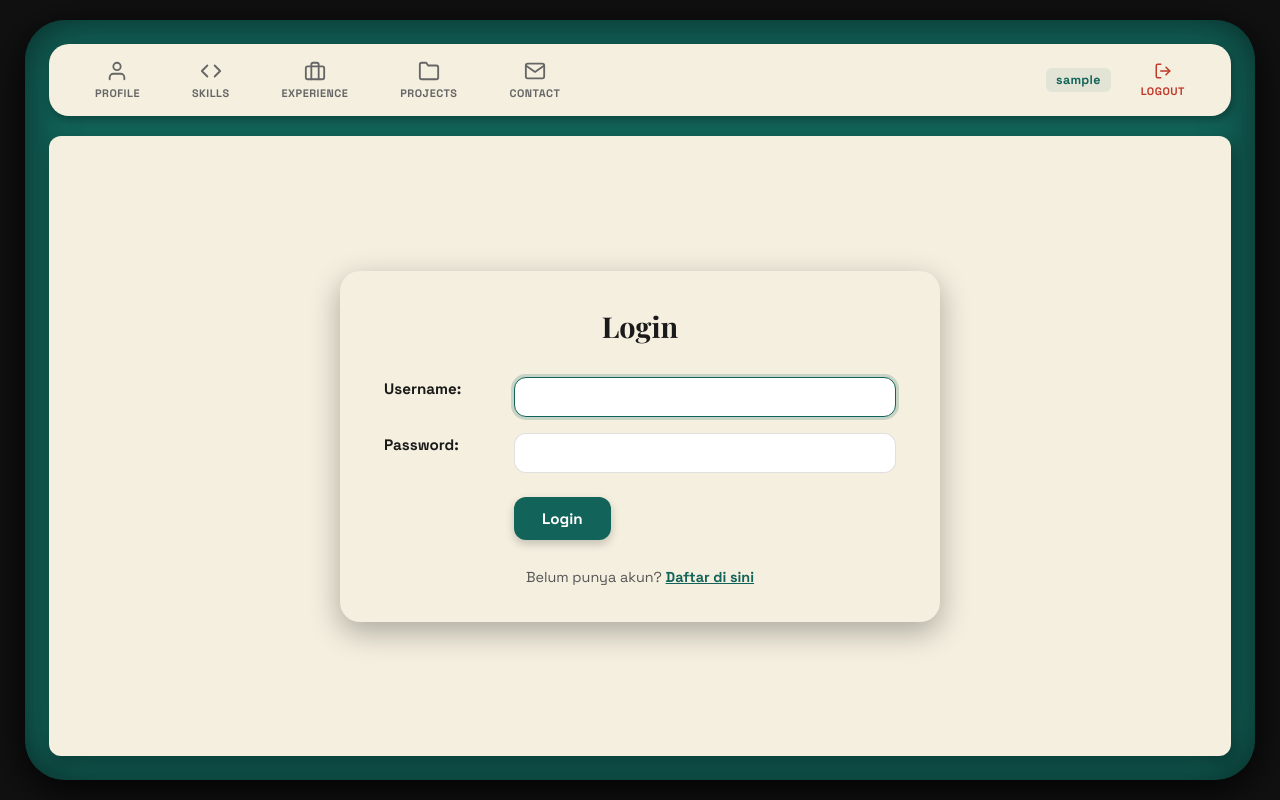
After one commit to kapitrafachriza-byte/myportofolio, a Django app: page /login/ in a window 1280 px wide. The commit adds this page. Run offline with Django 5.2, Linux system fonts and the light colour scheme; the visitor is signed in with stand-in values (Sample User, id 1); some web fonts are replaced.

Commit message:
Add register, login, logout views and templates; set/delete last_login cookie; conditional navbar with user.is_authenticated; lock create/edit/delete experience with login_required and is_superuser; add starred_by ManyToManyField to Experience; add toggle_star view and star component; hide admin buttons in template with if user.is_superuser; add use_natural_foreign_keys to JSON serializer; update 21 unit tests with authorization and star tests

```diff
--- a/main/models.py
+++ b/main/models.py
@@ -1,4 +1,5 @@
 import uuid
+from django.contrib.auth.models import User
 from django.db import models
 
 class Experience(models.Model):
@@ -18,6 +19,9 @@ class Experience(models.Model):
     thumbnail = models.URLField(blank=True, null=True)
     started_at = models.DateTimeField(auto_now_add=True)
     ended_at = models.DateTimeField(blank=True, null=True)
+    starred_by = models.ManyToManyField(
+        User, related_name="starred_experiences", blank=True
+    )
     def __str__(self):
         return self.title
 
--- a/main/urls.py
+++ b/main/urls.py
@@ -8,6 +8,7 @@ from main.views import (
     get_experience_json,
     edit_experience,
     delete_experience,
+    toggle_star,
 )
 
 app_name = "main"
@@ -20,4 +21,5 @@ urlpatterns = [
     path("create-experience/", create_experience, name="create_experience"),
     path("edit-experience/<uuid:id>/", edit_experience, name="edit_experience"),
     path("delete-experience/<uuid:id>/", delete_experience, name="delete_experience"),
+    path("experience/<uuid:experience_id>/star/", toggle_star, name="toggle_star"),
 ]
--- a/portofolio/settings.py
+++ b/portofolio/settings.py
@@ -67,6 +67,7 @@ TEMPLATES = [
         'APP_DIRS': True,
         'OPTIONS': {
             'context_processors': [
+                "django.template.context_processors.debug",
                 'django.template.context_processors.request',
                 'django.contrib.auth.context_processors.auth',
                 'django.contrib.messages.context_processors.messages',
--- a/portofolio/urls.py
+++ b/portofolio/urls.py
@@ -16,8 +16,12 @@ Including another URLconf
 """
 from django.contrib import admin
 from django.urls import path, include
+from portofolio.views import register, login_user, logout_user
 
 urlpatterns = [
     path('admin/', admin.site.urls),
     path('', include('main.urls')),
+    path("register/", register, name="register"),
+    path("login/", login_user, name="login"),
+    path("logout/", logout_user, name="logout"),
 ]
--- a/portofolio/views.py
+++ b/portofolio/views.py
@@ -1,5 +1,44 @@
-from django.shortcuts import render
+import datetime
+from django.shortcuts import render, redirect
+from django.contrib import messages
+from django.contrib.auth import login, logout
+from django.contrib.auth.forms import AuthenticationForm, UserCreationForm
 
 
 def landing_page(request):
     return render(request, "index.html")
+
+def register(request):
+    form = UserCreationForm(request.POST or None)
+
+    if request.method == "POST" and form.is_valid():
+        form.save()
+        messages.success(request, "Akun berhasil dibuat! Silahkan Login")
+        return redirect("login")
+
+    context = {
+      "name": "Kapitra Fachriza Utomo",
+        "form": form,
+    }
+    return render(request, "register.html", context)
+
+def login_user(request):
+    form = AuthenticationForm(request, data=request.POST or None)
+
+    if request.method == "POST" and form.is_valid():
+        login(request, form.get_user())
+        response = redirect("main:show_main")
+        response.set_cookie("last_login", str(datetime.datetime.now()))
+        return response
+
+    context = {
+        "name": "Kapitra Fachriza Utomo",
+        "form": form,
+    }
+    return render(request, "login.html", context)
+
+def logout_user(request):
+    logout(request)
+    response = redirect("login")
+    response.delete_cookie("last_login")
+    return response
--- a/static/css/style.css
+++ b/static/css/style.css
@@ -48,12 +48,39 @@ body {
     height: 72px;
     border-radius: var(--radius-md);
     display: flex;
-    justify-content: center;
+    justify-content: space-between;
     align-items: center;
     gap: 8px;
     padding: 0 24px;
     box-shadow: 2px 4px 10px rgba(0,0,0,0.3);
     flex-shrink: 0;
+}
+
+.nav-auth {
+    display: flex;
+    align-items: center;
+    gap: 8px;
+    margin-left: auto;
+}
+
+.nav-username {
+    font-size: 0.78rem;
+    font-weight: 700;
+    color: var(--teal);
+    letter-spacing: 0.3px;
+    padding: 4px 10px;
+    background-color: rgba(18, 99, 89, 0.08);
+    border-radius: 6px;
+    white-space: nowrap;
+}
+
+.nav-logout {
+    color: #c0392b !important;
+}
+
+.nav-logout:hover {
+    background-color: rgba(192, 57, 43, 0.1) !important;
+    color: #c0392b !important;
 }
 
 .nav-item {
@@ -618,6 +645,8 @@ body {
 }
 
 .form-container input[type="text"],
+.form-container input[type="password"],
+.form-container input[type="email"],
 .form-container input[type="url"],
 .form-container input[type="datetime-local"],
 .form-container textarea,
--- a/templates/base.html
+++ b/templates/base.html
@@ -51,6 +51,29 @@
                 </svg>
                 <span>Contact</span>
             </a>
+
+            <div class="nav-auth">
+                {% if user.is_authenticated %}
+                    <span class="nav-username">{{ user.username }}</span>
+                    <a href="{% url 'logout' %}" class="nav-item nav-logout">
+                        <svg xmlns="http://www.w3.org/2000/svg" width="18" height="18" viewBox="0 0 24 24" fill="none" stroke="currentColor" stroke-width="2" stroke-linecap="round" stroke-linejoin="round">
+                            <path d="M9 21H5a2 2 0 0 1-2-2V5a2 2 0 0 1 2-2h4"/>
+                            <polyline points="16 17 21 12 16 7"/>
+                            <line x1="21" y1="12" x2="9" y2="12"/>
+                        </svg>
+                        <span>Logout</span>
+                    </a>
+                {% else %}
+                    <a href="{% url 'login' %}" class="nav-item">
+                        <svg xmlns="http://www.w3.org/2000/svg" width="18" height="18" viewBox="0 0 24 24" fill="none" stroke="currentColor" stroke-width="2" stroke-linecap="round" stroke-linejoin="round">
+                            <path d="M15 3h4a2 2 0 0 1 2 2v14a2 2 0 0 1-2 2h-4"/>
+                            <polyline points="10 17 15 12 10 7"/>
+                            <line x1="15" y1="12" x2="3" y2="12"/>
+                        </svg>
+                        <span>Login</span>
+                    </a>
+                {% endif %}
+            </div>
         </nav>
 
         {% block content %}
--- a/templates/index.html
+++ b/templates/index.html
@@ -42,6 +42,11 @@
                 <a href="{% url 'main:show_experience' %}" class="experience-preview-link">View all →</a>
             </div>
             {% endif %}
+
+            <div class="last-login-box" style="margin-top: 14px; padding: 6px 10px; background: rgba(0,0,0,0.04); border-radius: var(--radius-sm); border-left: 3px solid var(--teal);">
+                <p style="font-size: 0.7rem; color: var(--text-muted); font-weight: 700; text-transform: uppercase; letter-spacing: 0.5px; margin-bottom: 2px;">Sesi Terakhir Login</p>
+                <p style="font-size: 0.78rem; color: var(--ink); font-family: monospace;">{{ last_login }}</p>
+            </div>
         </div>
     </aside>
 
--- /dev/null
+++ b/templates/login.html
@@ -0,0 +1,40 @@
+{% extends 'base.html' %}
+
+{% block meta %}
+<title>Login - {{ name }}</title>
+{% endblock meta %}
+
+{% block content %}
+<main class="form-page-content">
+    <div class="form-container">
+        <h1 class="form-title">Login</h1>
+
+        {% if messages %}
+        <div class="messages-container" style="margin-bottom: 20px;">
+            {% for message in messages %}
+            <div class="alert" style="padding: 10px 14px; border-radius: var(--radius-sm); margin-bottom: 8px; font-size: 0.9rem; background-color: #f8d7da; color: #721c24; border: 1px solid #f5c6cb;">
+                {{ message }}
+            </div>
+            {% endfor %}
+        </div>
+        {% endif %}
+
+        <form method="POST">
+            {% csrf_token %}
+            <table>
+                {{ form.as_table }}
+                <tr>
+                    <td></td>
+                    <td>
+                        <input type="submit" value="Login" class="btn-submit" />
+                    </td>
+                </tr>
+            </table>
+        </form>
+
+        <p class="auth-switch-text" style="margin-top: 20px; font-size: 0.9rem; text-align: center; color: var(--text-muted);">
+            Belum punya akun? <a href="{% url 'register' %}" style="color: var(--teal); font-weight: 700; text-decoration: underline;">Daftar di sini</a>
+        </p>
+    </div>
+</main>
+{% endblock content %}
```
Also changed, not shown: other parts of static/css/style.css (+72 -4 lines), main/tests.py (+48 -2 lines), main/views.py (+47 -1 lines), templates/components/experience_star.html (added, +10 -0 lines), templates/experience.html (+11 -3 lines), templates/register.html (added, +40 -0 lines), main/migrations/0003_experience_starred_by.py (added).
